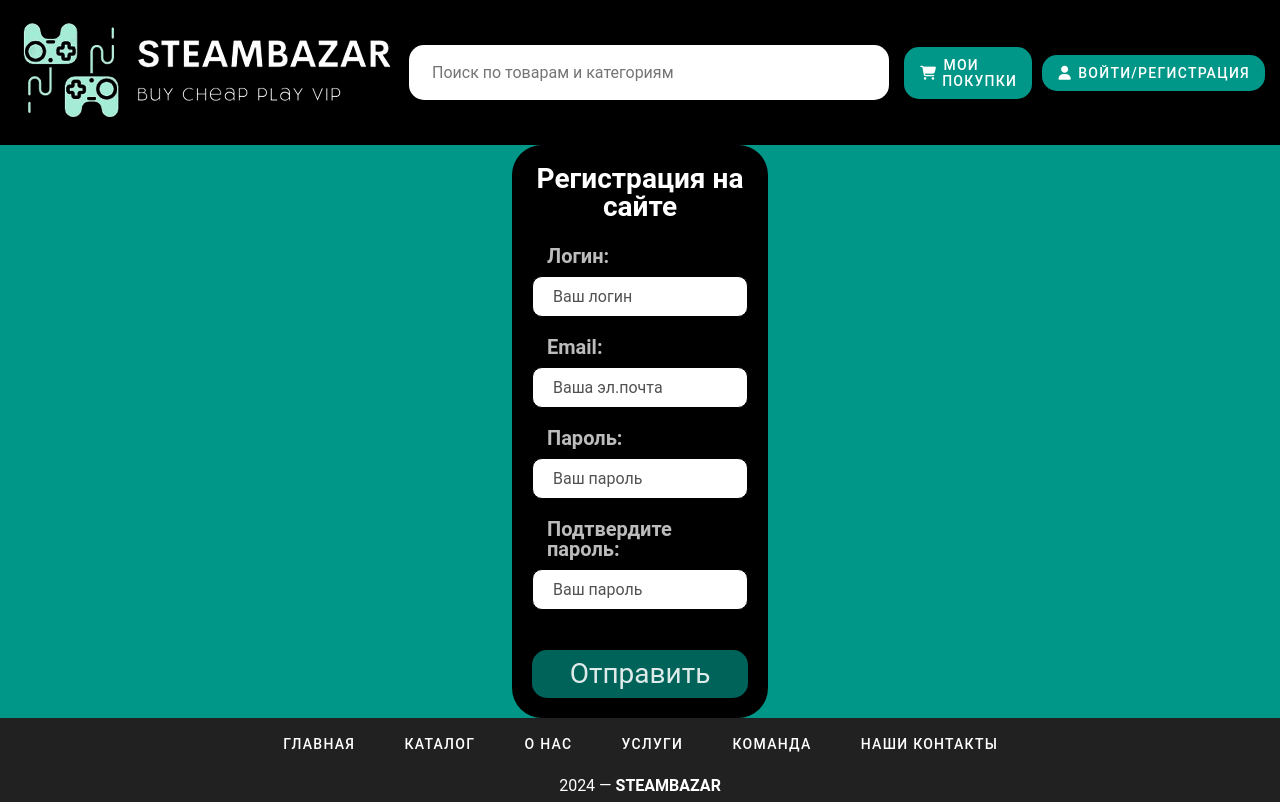
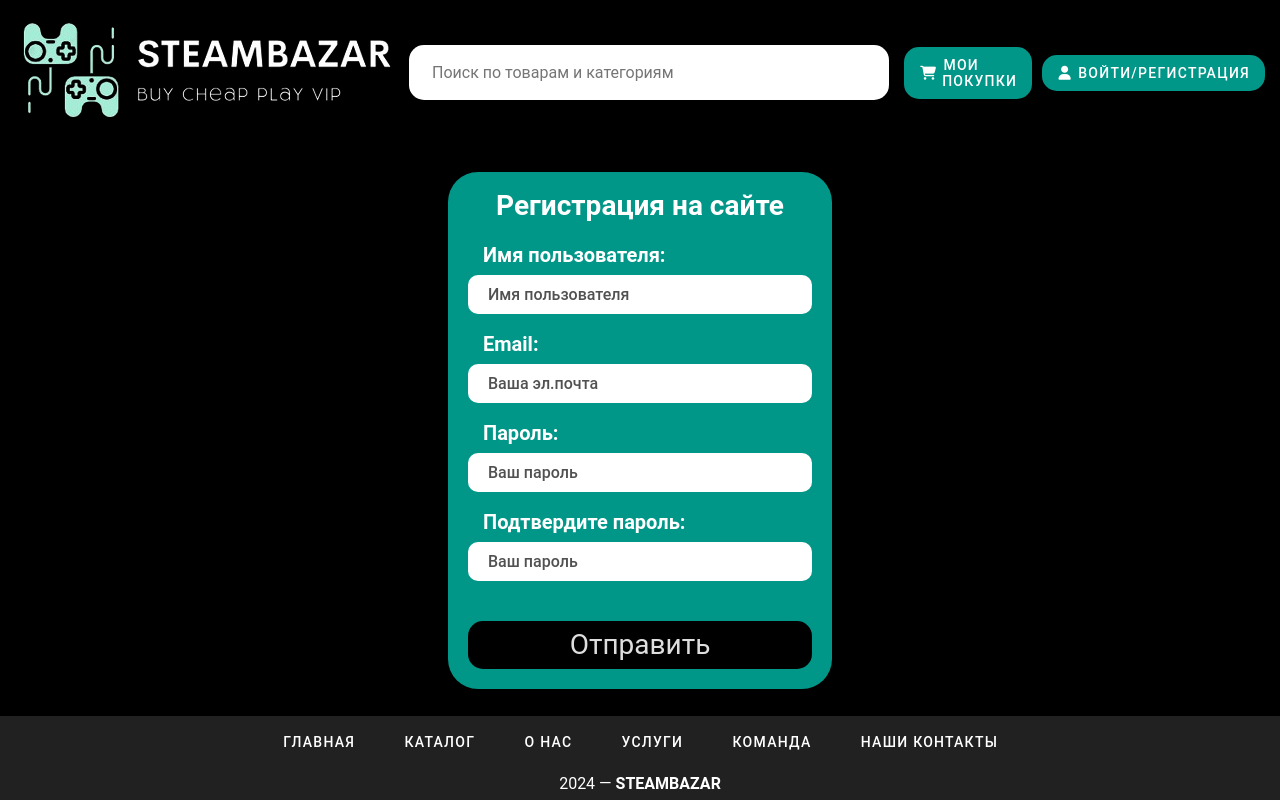
Before and after one commit to iibratik/steambazar_front, a Vue app: page /game/1 in a window 1280 px wide. Built offline with nearby package versions, Linux system fonts and the light colour scheme; a web font is replaced by a local one.

Commit message:
registration

```diff
--- a/src/assets/styles/pages/register.scss
+++ b/src/assets/styles/pages/register.scss
@@ -1,16 +1,16 @@
 .register {
+  display: flex;
+  justify-content: center;
+  align-items: center;
+  height: 100%;
+  background-color: $black;
   &__button {
-    background-color: #00635a;
+    background-color: $black;
     padding: 10px;
     margin-top: 20px;
     border-radius: 15px;
     font-size: 28px;
   }
-  display: flex;
-  justify-content: center;
-  align-items: center;
-  height: 100%;
-  background-color: $green;
   &__title {
     color: white;
     font-weight: bold;
@@ -22,17 +22,18 @@
     border-radius: 30px;
     padding: 20px;
     // background: white;
-    background-color: $black;
+    background-color: #009688;
 
-    width: 20%;
+    width: 30%;
     display: flex;
     flex-direction: column;
   }
   &__input {
-    border: 1px solid $black;
     padding: 10px;
+    font-weight: 500;
     background-color: white;
     &::placeholder {
+      font-weight: 500;
       color: #515151;
     }
     padding-left: 20px;
@@ -50,7 +51,7 @@
     & label {
       padding-left: 15px;
       margin-bottom: 10px;
-      color: #bcbcbc;
+      color: white;
       font-size: 20px;
       font-weight: 600;
     }
--- a/src/store/index.js
+++ b/src/store/index.js
@@ -28,32 +28,40 @@ export default createStore({
   },
   actions: {
     fetchTopGames({ commit, state }) {
-      return new Promise((resolve, reject) => {
       axios
         .get(state.serverUrl + 'topGames')
         .then((response) => {
           commit('setTopGames', response.data)
-            resolve(response.data)
         })
         .catch((error) => {
           reject(error)
         })
-      })
     },
     fetchAllGames({ commit, state }, pageId) {
       commit('setAllGames', [])
-      return new Promise((resolve, reject) => {
       axios
         .get(state.serverUrl + `allGames/?page=${pageId}`)
         .then((response) => {
           commit('setAllGames', response.data)
-            resolve(response.data)
         })
         .catch((error) => {
-            reject(error)
-          })
+          return (error)
         })
     },
+    createUser({ commit, state }, userData) {
+      const jsonedData = JSON.stringify(userData);
+      axios.post(state.serverUrl + `users/`, jsonedData, {
+        headers: {
+          'Content-Type': 'application/json'
+        }
+      }).then(response => {
+        // Обрабатываем успешный ответ
+        console.log('Пользователь успешно создан:', response.data);
+      }).catch(error => {
+        // Обрабатываем возможные ошибки
+        console.error('Произошла ошибка при создании пользователя:', error);
+      });
+    }
   },
   modules: {},
 })
--- a/src/views/Register.vue
+++ b/src/views/Register.vue
@@ -2,49 +2,123 @@
   <div class="register">
     <div class="register__content">
       <h1 class="register__title">Регистрация на сайте</h1>
-      <form action="#" class="register__form">
+      <form @submit.prevent class="register__form">
         <div class="form__input">
-          <label for="login">Логин:</label>
-          <input
-            name="login"
-            class="simple-input register__input"
-            type="text"
-            placeholder="Ваш логин"
-          />
+          <label for="username">Имя пользователя:</label>
+          <input name="username" autocomplete="on" id="username" @input="checkUsernameValue"
+            v-model="formInputs.username" class="simple-input register__input" type="text"
+            placeholder="Имя пользователя" />
         </div>
         <div class="form__input">
-          <label for="login">Email:</label>
-          <input
-            name="email"
-            class="simple-input register__input"
-            type="email"
-            placeholder="Ваша эл.почта"
-          />
+          <label for="email">Email:</label>
+          <input name="email" class="simple-input register__input" type="email" @input="checkEmailValue"
+            v-model="formInputs.email" id="email" autocomplete="on" placeholder="Ваша эл.почта" />
         </div>
         <div class="form__input">
           <label for="password">Пароль:</label>
-          <input
-            name="password"
-            class="simple-input register__input"
-            type="password"
-            placeholder="Ваш пароль"
-          />
+          <input name="password" autocomplete="on" v-model="formInputs.password" id="password"
+            @input="checkPasswordValue" class="simple-input register__input" type="password" placeholder="Ваш пароль" />
         </div>
         <div class="form__input">
           <label for="password">Подтвердите пароль:</label>
-          <input
-            name="password"
-            class="simple-input register__input"
-            type="password"
-            placeholder="Ваш пароль"
-          />
+          <input name="password" class="simple-input register__input" type="password" id="passwordSubmit"
+            @input="checkPasswordSubmit" v-model="passwordSubmit" autocomplete="on"
+            placeholder="Ваш пароль" />
         </div>
-        <button class="register__button" type="submit">Отправить</button>
+        <button @click="sendUserData" class="register__button" type="submit">Отправить</button>
       </form>
+    </div>
+    <div v-if="errors.length != 0" class="form__errors">
+      <ul class="form__errors-lists">
+        <li v-for="(item, index) in errors" :key="index" class="error__list">
+          <p class="error">{{ item }}</p>
+        </li>
+      </ul>
     </div>
   </div>
 </template>
 
 <script>
-export default {}
+import { mapActions } from 'vuex';
+export default {
+  data() {
+    return {
+      formInputs: {
+        username: "",
+        email: "",
+        password: "",
+      },
+      passwordSubmit:'',
+      errors: []
+    };
+  },
+  setup() {
+    mapActions(['createUser']);
+  },
+  methods: {
+    ...mapActions(['createUser']),
+    checkUsernameValue() {
+      const regex = /^[A-Z][a-zA-Z0-9_]*$/;
+      const errorMessage = 'Имя пользователя должно начинаться с заглавной буквы и состоять только из латинских букв, цифр и символа _.';
+      // Проверка, соответствует ли username регулярному выражению
+      if (regex.test(this.formInputs.username)) {
+        this.removeError(errorMessage);
+      } else {
+        this.addError(errorMessage);
+      }
+    },
+    checkEmailValue() {
+      // Простое регулярное выражение для валидации email
+      const regex = /^\w+([\.-]?\w+)*@\w+([\.-]?\w+)*(\.\w{2,3})+$/;
+      const errorMessage = 'Введите корректный email адресс';
+      if (regex.test(this.formInputs.email)) {
+        this.removeError(errorMessage);
+      } else {
+        this.addError(errorMessage);
+      }
+    },
+    checkPasswordValue() {
+      const regex = /^(?=.*[a-z])(?=.*[A-Z])(?=.*\d)(?=.*[@$!%*?&])[A-Za-z\d@$!%*?&]{8,}$/;
+      const errorMessage = 'Пароль должен быть не менее 8 символов в длине и содержать минимум одну заглавную букву, одну строчную букву, одну цифру и один специальный символ (@, #, $ и т.д.).';
+
+      if (regex.test(this.formInputs.password)) {
+        this.removeError(errorMessage);
+      } else {
+        this.addError(errorMessage);
+      }
+    },
+    checkPasswordSubmit() {
+      const errorMessage = 'Пароли не совпадают'
+      if (this.formInputs.password == this.passwordSubmit) {
+        this.removeError(errorMessage);
+      } else {
+        this.addError(errorMessage);
+
+      }
+    },
+    addError(errorMessage) {
+      if (!this.errors.includes(errorMessage)) {
+        this.errors.push(errorMessage);
+      }
+    },
+    removeError(errorMessage) {
+      const errorIndex = this.errors.indexOf(errorMessage);
+      if (errorIndex !== -1) {
+        this.errors.splice(errorIndex, 1);
+      }
+    },
+
+    sendUserData() {
+      this.checkUsernameValue();
+      this.checkEmailValue();
+      this.checkPasswordValue();
+      this.checkPasswordSubmit();
+      if (this.errors.length === 0) {
+        this.createUser(this.formInputs);
+      } else {
+        return
+      }
+    }
+  },
+};
 </script>
```
Lines whose indentation alone changed are shown as unchanged.
